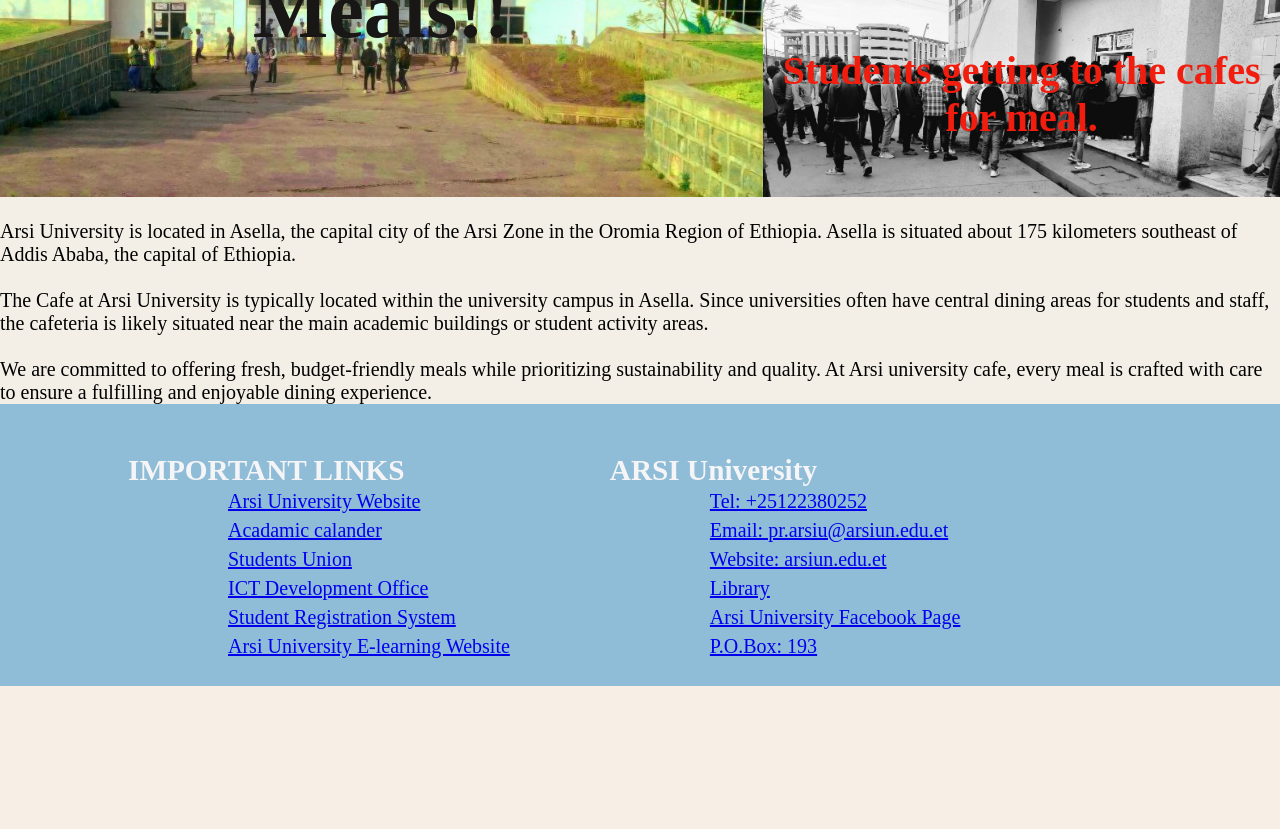
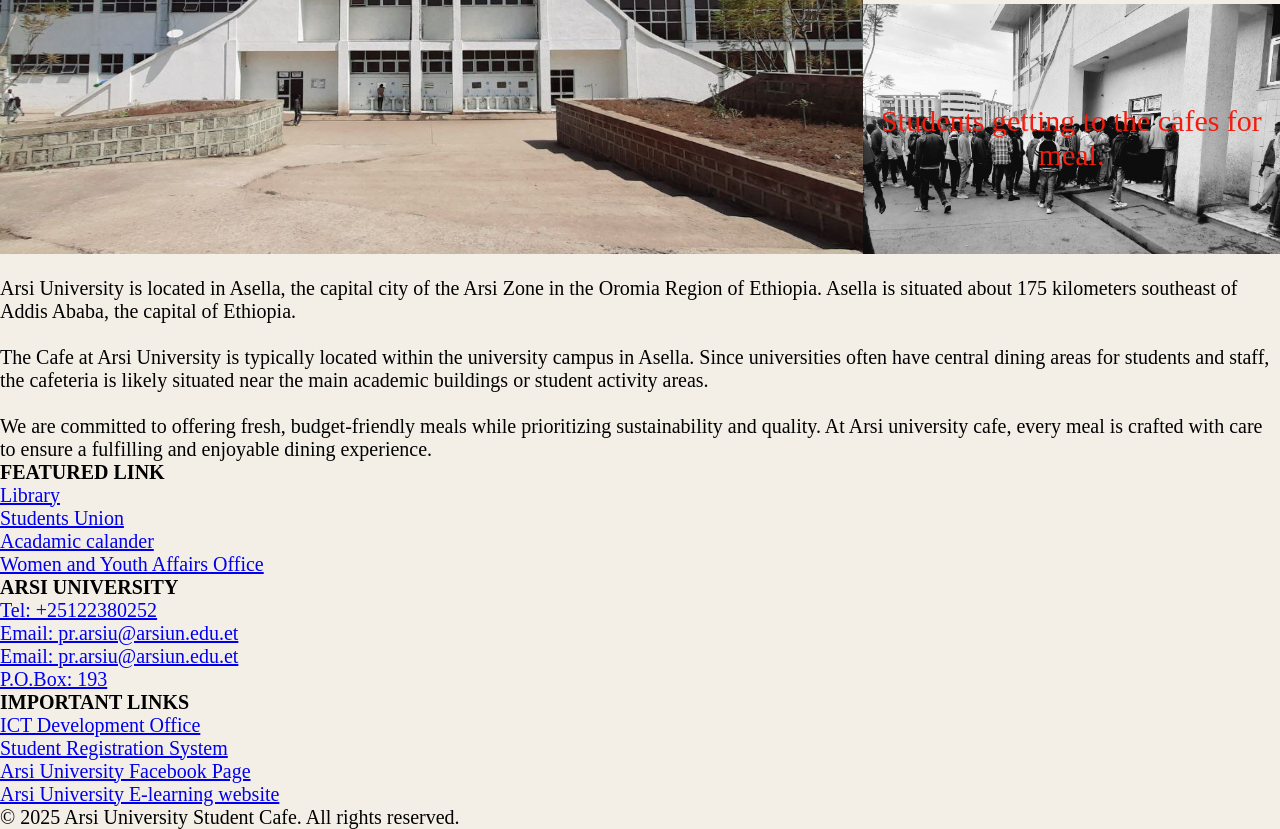
Before and after one commit to firaol1214/G6-web-Project, a PHP site: page / in a window 1280 px wide. Shown: the part 1320-2149 px from the top of the page. Before the commit the page ends 2006 px from the top, so only its background shows below. Run offline with PHP 8.4, Linux system fonts and the light colour scheme.

Commit message:
changes on footer and some others.

```diff
--- a/CSS/style.css
+++ b/CSS/style.css
@@ -11,6 +11,12 @@ body{
   }
 
   /* Header Style */
+  .title{
+    background-color: #002366;
+    color: white;
+    padding: 0.3rem;
+    text-align: center;
+}
   .header-wrapper {
     background: black;
     font-weight: 200;
@@ -65,6 +71,11 @@ body{
   font-size: 30px;
   font-weight: 400;
   padding: 18px 0;
+  color: yellow;
+}
+.description-wrapper :hover{
+  background-color: #cbdced;
+  color: #050404;
 }
 
 /* footer styling */
@@ -72,33 +83,33 @@ body{
   background-color: #8fbcd6;
   color: #f5f5f7;
   font-size: 1.25em;
-  /* display: flex; */
   justify-content: space-between;
   padding-top: 50px;
 }
 .outer-wrapper{
   display: flex;
-  /* width: 60%;
-  justify-content: space-between; */
 }
 .footer-wrapper ul {
   list-style: none;
   padding-bottom: 25px;
 }
+h3{
+  text-align: center;
+}
 .footer-wrapper ul li {
-  padding: 3px 100px;
+  padding: 3px 200px;
   font-size: 0.8em;
 }
-.footer-link-wrapper{
-  color: aqua;
+.outer-wrapper ul li a {
   text-decoration: none;
+  color: #21215d;
 }
-.footer-links-terms ul li a {
-  text-decoration: none;
-  color: #515154;
+.outer-wrapper :hover {
+  text-decoration: underline;
+  color: white;
 }
-.links-wrapper-1{
-  padding-left: 10%;
+.copyright{
+  text-align: center;
 }
 
  /* location styling*/
@@ -118,11 +129,11 @@ body{
   padding:50px 20px;
   color: #191716;
   font-weight: 600;
-  font-size: 5rem;
+  font-size: 3.5rem;
  }
- .images :hover{
+ /* .images :hover{
   color: #2109f9;
- }
+ } */
 .student{
   background-image: url("../Image/entrance.jpg");
   height: 50px;
@@ -131,9 +142,10 @@ body{
   text-align: center;
   padding: 100px 0px;
   color: #f11d0e;
-  font-size: 40px;
-  font-weight: 600;
+  font-size: 30px;
+  font-weight: 500;
 }
 .student :hover{
   color: #2109f9;
+  background-color: #cbdced;
 }
--- a/index.html
+++ b/index.html
@@ -25,14 +25,17 @@
         </div>
     </div>
 </header>
-
+<div class="title">
+    <h1>Arsi University Student Cafe</h1>
+</div>
 <!-- Home page -->
 <section class="home-wrapper">
     <div class="title-wraper">
-        <h1>Students Cafe</h1>
+        <h2>Students Cafe</h2>
     </div>
     <div class="description-wrapper">
-        <p>Arsi Universty Students Cafe</p>
+        <h2>Welcome to Student Cafe</h2>
+        <p><b>Your perfect destination for good and free offered meals on campus!!</b></p>
     </div>
 </section>
 
@@ -124,34 +127,44 @@
 
 
 <!-- Footer page -->
-<footer class="footer-wrapper">
-    <div class="outer-wrapper">
-        <div class="links-wrapper-1">
-            <h3>IMPORTANT LINKS</h3>
-                <ul>
-                    <li><a href="https://arsiun.edu.et/">Arsi University Website</a></li>
-                    <li><a href="https://arsiun.edu.et/academic-calendar/">Acadamic calander</a></li>
-                    <li><a href="https://arsiun.edu.et/student-union/">Students Union</a></li>
-                    <li><a href="https://arsiun.edu.et/ict-development-office/">ICT Development Office</a></li>
-                    <li><a href="https://arsiun.edu.et/registrar/">Student Registration System</a></li>
-                    <li><a href="https://arsiunelearning.net/">Arsi University E-learning Website</a></li>
+<footer class="footer">
+    <div class="footer-container">
+        <!-- Column 1 -->
+        <div class="footer-column">
+            <h4>FEATURED LINK</h4>
+            <ul class="footer-links">
+                <li><a href="#">Library</a></li>
+                <li><a href="#">Students Union</a></li>
+                <li><a href="#">Acadamic calander</a></li>
+                <li><a href="#">Women and Youth Affairs Office</a></li>
             </ul>
-            </h3>
         </div>
-        <div class="footer-links-wrapper">
-            <div class="links-wrapper-2">
-                <h3>ARSI University</h3>
-                    <ul>
+
+        <!-- Column 2 -->
+        <div class="footer-column">
+            <h4>ARSI UNIVERSITY</h4>
+            <ul class="footer-links">
                 <li><a href="#">Tel: +25122380252</a></li>
                 <li><a href="#">Email: pr.arsiu@arsiun.edu.et</a></li>
-                        <li><a href="https://arsiun.edu.et/">Website: arsiun.edu.et</a></li>
-                        <li><a href="https://arsiun.edu.et/library/">Library</a></li>
-                        <li><a href="https://www.facebook.com/arsiuniversityofficial/">Arsi University Facebook Page</a></li>
+                <li><a href="#">Email: pr.arsiu@arsiun.edu.et</a></li>
                 <li><a href="#">P.O.Box: 193</a></li>
             </ul>
-                </h3>
+        </div>
+
+        <!-- Column 3 -->
+        <div class="footer-column">
+            <h4>IMPORTANT LINKS</h4>
+            <ul class="footer-links">
+                <li><a href="#">ICT Development Office</a></li>
+                <li><a href="#">Student Registration System</a></li>
+                <li><a href="#">Arsi University Facebook Page</a></li>
+                <li><a href="#">Arsi University E-learning website</a></li>
+            </ul>
         </div>
     </div>
+
+    <div class="footer-bottom">
+        <p>&copy; 2025 Arsi University Student Cafe. All rights reserved.</p>
     </div>
 </footer>
 
```
Also changed, not shown: Image/location.jpg. Lines whose indentation alone changed are shown as unchanged.
